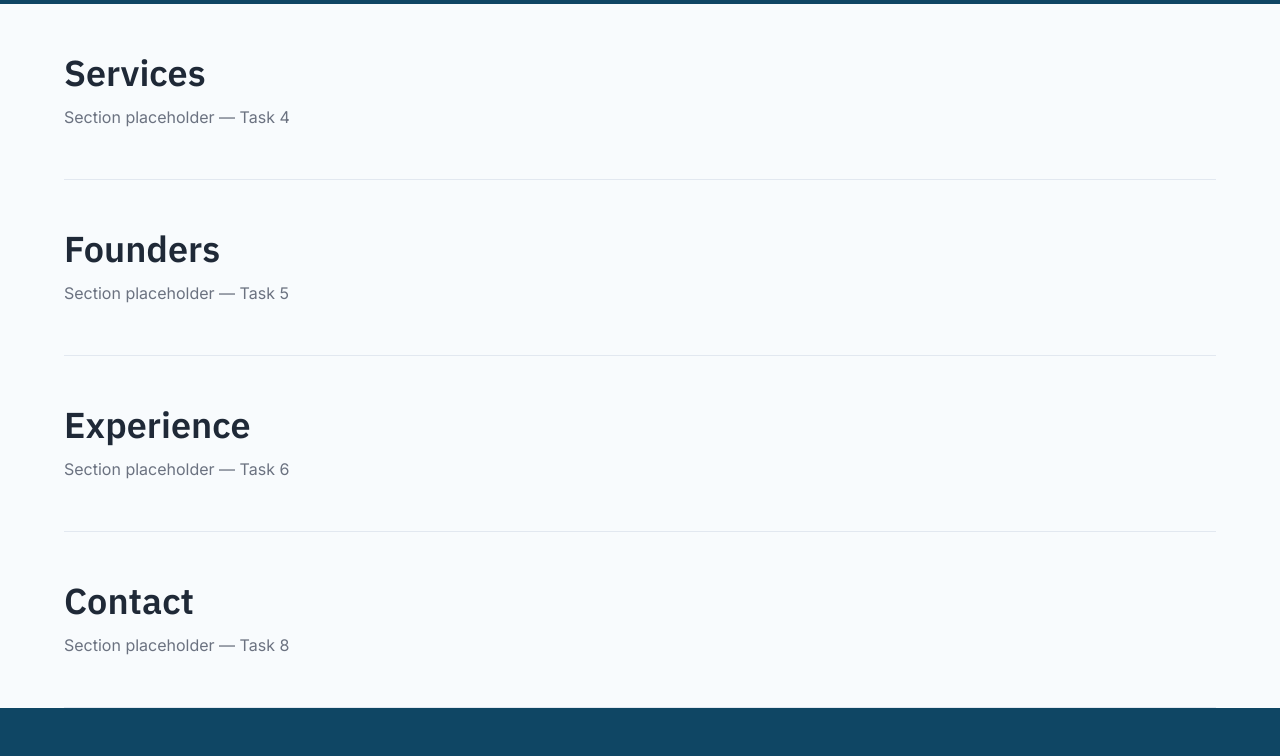
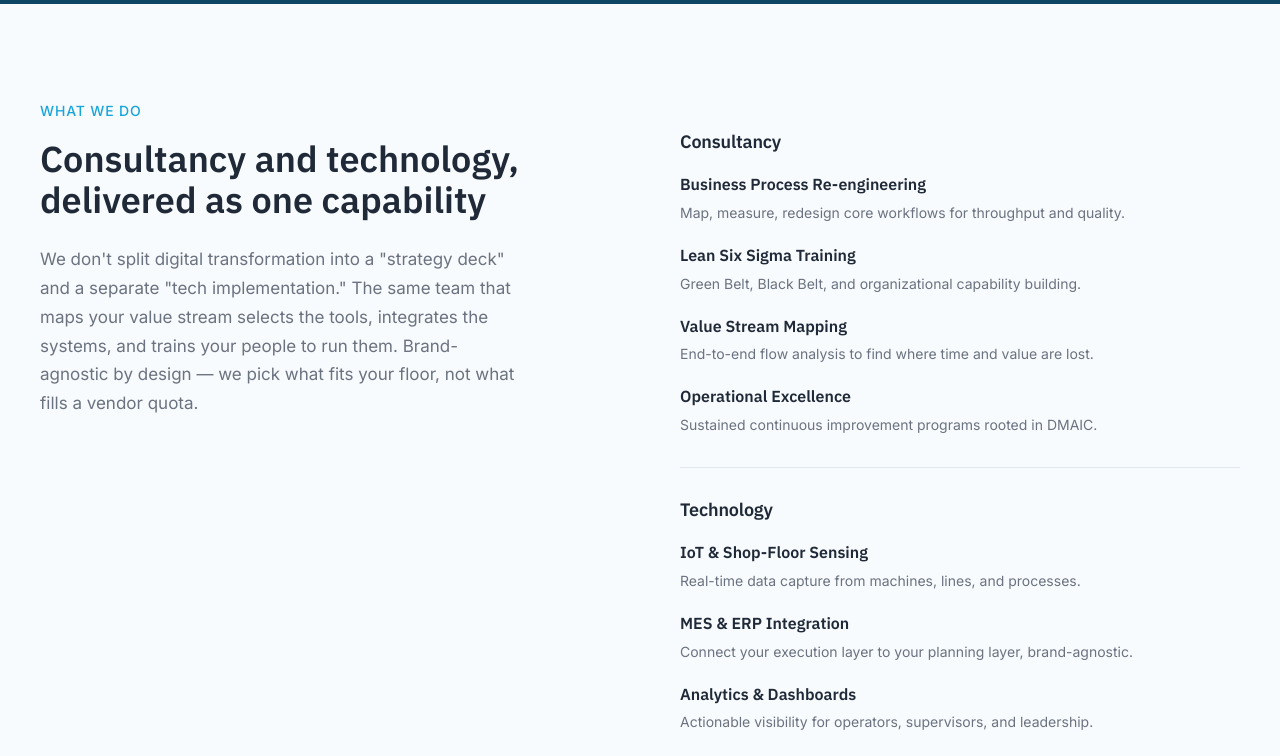
Before and after one commit to indraargamuria/opexlanding, a React (Vite) app in the folder frontend/: page / in a window 1280 px wide. Shown: the part 1360-2116 px from the top of the page. Built offline with nearby package versions, Linux system fonts and the light colour scheme.

Commit message:
What we do section

```diff
--- /dev/null
+++ b/frontend/src/components/WhatWeDo.tsx
@@ -0,0 +1,158 @@
+const consultancyCapabilities = [
+  { name: 'Business Process Re-engineering', detail: 'Map, measure, redesign core workflows for throughput and quality.' },
+  { name: 'Lean Six Sigma Training', detail: 'Green Belt, Black Belt, and organizational capability building.' },
+  { name: 'Value Stream Mapping', detail: 'End-to-end flow analysis to find where time and value are lost.' },
+  { name: 'Operational Excellence', detail: 'Sustained continuous improvement programs rooted in DMAIC.' },
+];
+
+const technologyCapabilities = [
+  { name: 'IoT & Shop-Floor Sensing', detail: 'Real-time data capture from machines, lines, and processes.' },
+  { name: 'MES & ERP Integration', detail: 'Connect your execution layer to your planning layer, brand-agnostic.' },
+  { name: 'Analytics & Dashboards', detail: 'Actionable visibility for operators, supervisors, and leadership.' },
+  { name: 'Digital Twin & Simulation', detail: 'Model changes before committing capital to the floor.' },
+];
+
+export function WhatWeDo() {
+  return (
+    <section style={sectionStyle} id="services">
+      <div style={innerStyle}>
+        <div style={leftStyle}>
+          <p style={overlineStyle}>What we do</p>
+          <h2 style={headingStyle}>
+            Consultancy and technology, delivered as one capability
+          </h2>
+          <p style={leadStyle}>
+            We don't split digital transformation into a "strategy deck" and a
+            separate "tech implementation." The same team that maps your value
+            stream selects the tools, integrates the systems, and trains your
+            people to run them. Brand-agnostic by design — we pick what fits
+            your floor, not what fills a vendor quota.
+          </p>
+        </div>
+
+        <div style={rightStyle}>
+          <div style={columnStyle}>
+            <h3 style={columnHeadingStyle}>Consultancy</h3>
+            <ul style={listStyle}>
+              {consultancyCapabilities.map((cap) => (
+                <li key={cap.name} style={listItemStyle}>
+                  <span style={capNameStyle}>{cap.name}</span>
+                  <span style={capDetailStyle}>{cap.detail}</span>
+                </li>
+              ))}
+            </ul>
+          </div>
+
+          <div style={dividerStyle} />
+
+          <div style={columnStyle}>
+            <h3 style={columnHeadingStyle}>Technology</h3>
+            <ul style={listStyle}>
+              {technologyCapabilities.map((cap) => (
+                <li key={cap.name} style={listItemStyle}>
+                  <span style={capNameStyle}>{cap.name}</span>
+                  <span style={capDetailStyle}>{cap.detail}</span>
+                </li>
+              ))}
+            </ul>
+          </div>
+        </div>
+      </div>
+    </section>
+  );
+}
+
+const sectionStyle: React.CSSProperties = {
+  background: 'var(--light-bg)',
+  padding: '96px 24px',
+};
+
+const innerStyle: React.CSSProperties = {
+  maxWidth: '1200px',
+  margin: '0 auto',
+  display: 'grid',
+  gridTemplateColumns: '1fr 1fr',
+  gap: '80px',
+  alignItems: 'start',
+};
+
+const leftStyle: React.CSSProperties = {
+  position: 'sticky' as const,
+  top: '96px',
+};
+
+const overlineStyle: React.CSSProperties = {
+  fontFamily: 'var(--font-body)',
+  fontSize: 'var(--text-caption)',
+  fontWeight: 500,
+  color: 'var(--brand)',
+  letterSpacing: '0.06em',
+  textTransform: 'uppercase' as const,
+  marginBottom: '16px',
+};
+
+const headingStyle: React.CSSProperties = {
+  fontFamily: 'var(--font-heading)',
+  fontSize: 'var(--text-h2)',
+  fontWeight: 'var(--weight-h2)',
+  lineHeight: 'var(--leading-heading)',
+  color: 'var(--dark-text)',
+  marginBottom: '24px',
+};
+
+const leadStyle: React.CSSProperties = {
+  fontSize: '1.0625rem',
+  lineHeight: 1.7,
+  color: 'var(--muted)',
+  maxWidth: '480px',
+};
+
+const rightStyle: React.CSSProperties = {
+  display: 'flex',
+  flexDirection: 'column',
+  gap: '0',
+};
+
+const columnStyle: React.CSSProperties = {
+  padding: '32px 0',
+};
+
+const columnHeadingStyle: React.CSSProperties = {
+  fontFamily: 'var(--font-heading)',
+  fontSize: 'var(--text-h4)',
+  fontWeight: 600,
+  color: 'var(--dark-text)',
+  marginBottom: '20px',
+  letterSpacing: '-0.01em',
+};
+
+const listStyle: React.CSSProperties = {
+  listStyle: 'none',
+  display: 'flex',
+  flexDirection: 'column',
+  gap: '20px',
+};
+
+const listItemStyle: React.CSSProperties = {
+  display: 'flex',
+  flexDirection: 'column',
+  gap: '4px',
+};
+
+const capNameStyle: React.CSSProperties = {
+  fontFamily: 'var(--font-heading)',
+  fontSize: 'var(--text-body)',
+  fontWeight: 600,
+  color: 'var(--dark-text)',
+};
+
+const capDetailStyle: React.CSSProperties = {
+  fontSize: 'var(--text-caption)',
+  lineHeight: 1.5,
+  color: 'var(--muted)',
+};
+
+const dividerStyle: React.CSSProperties = {
+  height: '1px',
+  background: 'var(--border)',
+};
--- a/frontend/src/routeTree.tsx
+++ b/frontend/src/routeTree.tsx
@@ -2,6 +2,7 @@ import { Outlet, createRootRoute, createRouter, createRoute } from '@tanstack/re
 import { Header } from './components/Header';
 import { Hero } from './components/Hero';
 import { Framework } from './components/Framework';
+import { WhatWeDo } from './components/WhatWeDo';
 import { Footer } from './components/Footer';
 
 const rootRoute = createRootRoute({
@@ -33,11 +34,8 @@ function LandingPage() {
       <div id="approach">
         <Framework />
       </div>
+      <WhatWeDo />
       <div style={{ padding: '0 24px', maxWidth: '1200px', margin: '0 auto' }}>
-        <section id="services" style={sectionStyle}>
-          <h2>Services</h2>
-          <p style={placeholderStyle}>Section placeholder — Task 4</p>
-        </section>
         <section id="founders" style={sectionStyle}>
           <h2>Founders</h2>
           <p style={placeholderStyle}>Section placeholder — Task 5</p>
```
